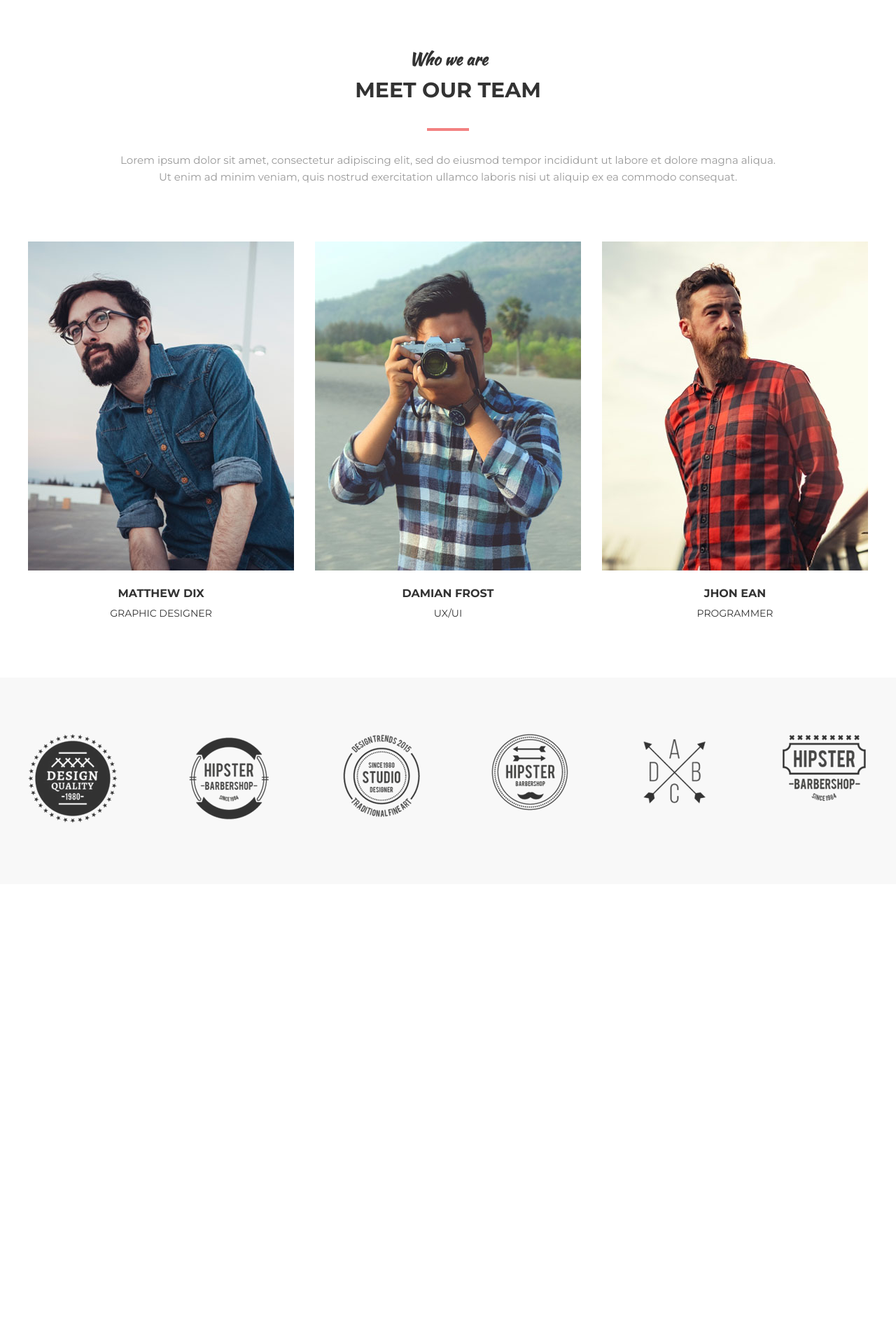
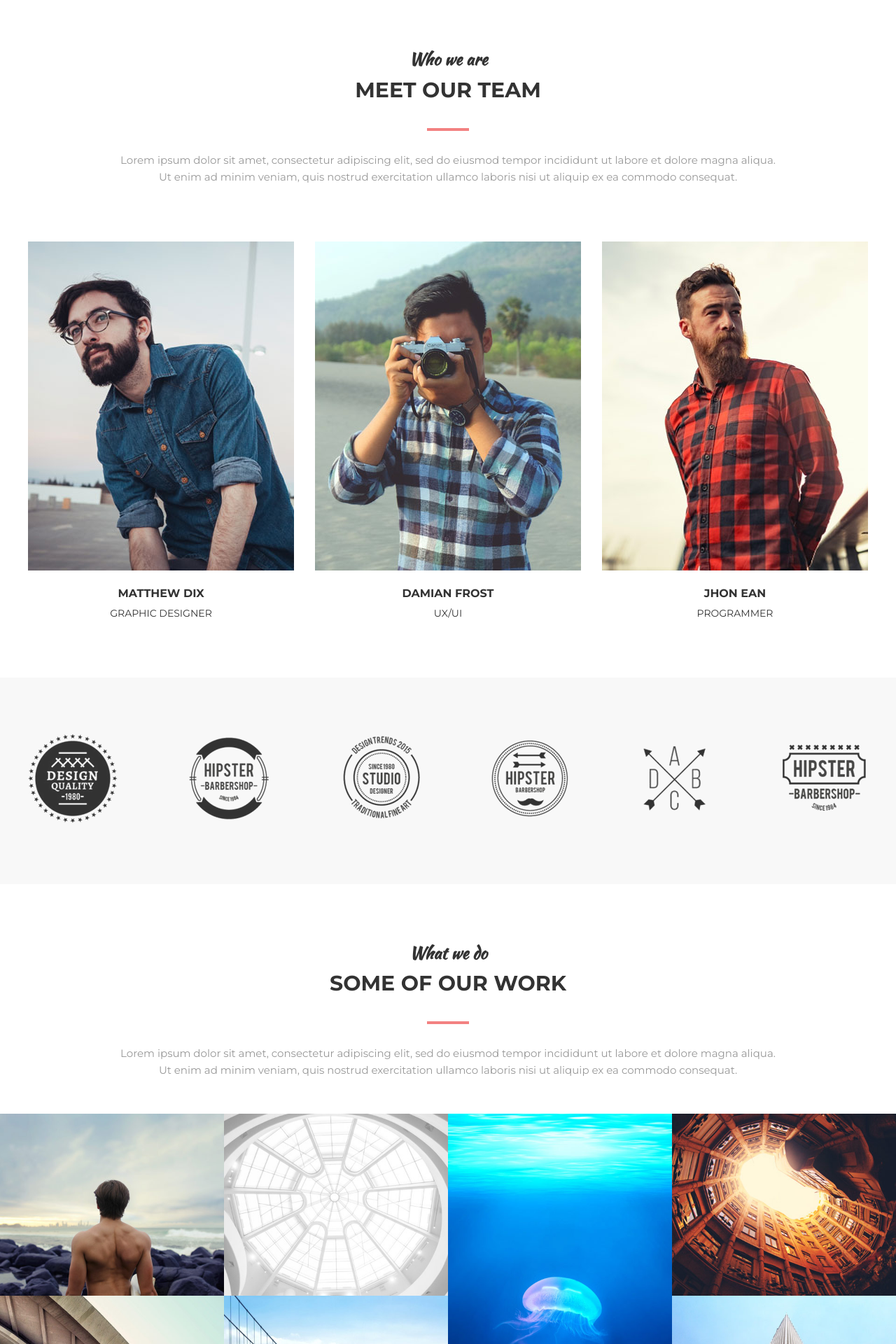
Before and after one commit to Dzikovskiy/htmlStudy, a PHP site: page / in a window 1280 px wide. Shown: the part 4400-6320 px from the top of the page at 70% size. Before the commit the page ends 5576 px from the top, so only its background shows below. Run offline with PHP 8.4, Linux system fonts and the light colour scheme; some libraries are stand-ins or nearby versions.

Commit message:
Clients page

```diff
--- a/assets/css/style.css
+++ b/assets/css/style.css
@@ -233,6 +233,10 @@ hr {
     padding-bottom: 0;
     background: url("../images/images/devices-bg.jpg") center no-repeat;
     background-size: cover;
+}
+
+.section--clients {
+    background: url("../images/images/clients-bg.jpg") center no-repeat;
 }
 
 .section_header {
@@ -517,7 +521,7 @@ hr {
 }
 
 .reviews_item {
-    padding-left: 205px;
+    padding-left: 255px;
     position: relative;
 }
 
@@ -611,4 +615,119 @@ hr {
 .logos {
     display: flex;
     justify-content: space-between;
+    align-items: center;
 }
+
+
+/*Works*/
+
+.works {
+    display: flex;
+}
+
+.works_col {
+    flex: 1 1 0;
+}
+
+.works_item {
+    position: relative;
+    background: linear-gradient(to bottom, #f38181, #fce38a);
+}
+
+.works_item:hover .works_img {
+    opacity: .1;
+}
+
+.works_item:hover .works_info {
+    opacity: 1;
+}
+
+.works_img {
+    max-width: 100%;
+    height: auto;
+    display: block;
+    transition: opacity .2s linear;
+}
+
+.works_info {
+    padding: 0 15px;
+    text-align: center;
+    position: absolute;
+    color: white;
+    opacity: 0;
+    top: 50%;
+    left: 0;
+    z-index: 1;
+    transform: translate3d(0, -50%, 0);
+    width: 100%;
+    transition: opacity .3s linear;
+}
+
+.works_title {
+    margin-bottom: 5px;
+    font-size: 14px;
+    text-transform: uppercase;
+}
+
+.works_text {
+    font-size: 15px;
+    font-weight: 300;
+    font-style: italic;
+}
+
+
+/*Clients*/
+
+.clients {
+    display: flex;
+    flex-wrap: wrap;
+    margin-top: 70px;
+}
+
+.clients_item {
+    width: 50%;
+    padding: 0 45px 0 175px;
+    position: relative;
+    margin-bottom: 60px;
+}
+
+.clients_photo {
+    width: 110px;
+    height: 110px;
+    border-radius: 50%;
+    position: absolute;
+    top: 0;
+    left: 40px;
+    z-index: 1;
+}
+
+.clients_name {
+    font-size: 14px;
+    text-transform: uppercase;
+    color: #333;
+    font-weight: 700;
+    margin-bottom: 5px;
+}
+
+.clients_prof {
+    font-size: 15px;
+    font-style: italic;
+    font-weight: 300;
+    color: #333;
+    text-transform: capitalize;
+}
+
+.clients_text {
+    font-size: 15px;
+    font-weight: 300;
+    color: #999;
+}
+
+.clients_text:before {
+    content: "";
+    display: block;
+    background-color: #f38181;
+    width: 60px;
+    height: 3px;
+    margin: 15px 0;
+}
--- a/index.html
+++ b/index.html
@@ -259,7 +259,7 @@
                 <a class="reviews_btn reviews_btn--prev" href="#">Prev</a>
                 <a class="reviews_btn reviews_btn--next" href="#">Next</a>
                 <div class="reviews_item">
-                    <img class="reviews_photo" src="assets/images/images/review_03.png" alt="">
+                    <img class="reviews_photo" src="assets/images/images/works/avatar_03.png" alt="">
                     <div class="reviews_text">"Lorem ipsum dolor sit amet, consectetur adipiscing elit, sed do eiusmod tempor incididunt ut labore et dolore magna aliqua. Ut enim ad minim veniam, quis nostrud"</div>
 
                     <div class="reviews_author">Jon Doe</div>
@@ -395,7 +395,162 @@
 
     </div>
 
+    <section class="section">
+        <div class="container">
+            <div class="section_header">
+                <h3 class="section_upptitle">What we do</h3>
+                <h2 class="section_title">Some of our work</h2>
+                <div class="section_text">
+                    <p>Lorem ipsum dolor sit amet, consectetur adipiscing elit, sed do eiusmod tempor incididunt ut labore et dolore magna aliqua. Ut enim ad minim veniam, quis nostrud exercitation ullamco laboris nisi ut aliquip ex ea commodo consequat.</p>
+                </div>
+            </div>
+        </div>
 
+        <div class="works">
+            <div class="works_col">
+                <div class="works_item">
+                    <img class="works_img" src="assets/images/images/works/work_02.jpg">
+                    <div class="works_info">
+                        <div class="works_title">creativity</div>
+                        <div class="works_text">consectetur adipiscing elit</div>
+                    </div>
+                </div>
+
+                <div class="works_item">
+                    <img class="works_img" src="assets/images/images/works/work_03.jpg">
+                    <div class="works_info">
+                        <div class="works_title">creativity</div>
+                        <div class="works_text">consectetur adipiscing elit</div>
+                    </div>
+                </div>
+            </div>
+
+            <div class="works_col">
+                <div class="works_item">
+                    <img class="works_img" src="assets/images/images/works/work_05.jpg">
+                    <div class="works_info">
+                        <div class="works_title">creativity</div>
+                        <div class="works_text">consectetur adipiscing elit</div>
+                    </div>
+                </div>
+
+                <div class="works_item">
+                    <img class="works_img" src="assets/images/images/works/work_06.jpg">
+                    <div class="works_info">
+                        <div class="works_title">creativity</div>
+                        <div class="works_text">consectetur adipiscing elit</div>
+                    </div>
+                </div>
+            </div>
+
+            <div class="works_col">
+                <div class="works_item">
+                    <img class="works_img" src="assets/images/images/works/work_04.jpg">
+                    <div class="works_info">
+                        <div class="works_title">creativity</div>
+                        <div class="works_text">consectetur adipiscing elit</div>
+                    </div>
+                </div>
+
+
+            </div>
+
+            <div class="works_col">
+                <div class="works_item">
+                    <img class="works_img" src="assets/images/images/works/work_07.jpg">
+                    <div class="works_info">
+                        <div class="works_title">creativity</div>
+                        <div class="works_text">consectetur adipiscing elit</div>
+                    </div>
+                </div>
+
+                <div class="works_item">
+                    <img class="works_img" src="assets/images/images/works/work_08.jpg">
+                    <div class="works_info">
+                        <div class="works_title">creativity</div>
+                        <div class="works_text">consectetur adipiscing elit</div>
+                    </div>
+                </div>
+            </div>
+
+        </div>
+    </section>
+
+    <div class="section">
+        <div class="container">
+            <div class="reviews">
+                <a class="reviews_btn reviews_btn--prev" href="#">Prev</a>
+                <a class="reviews_btn reviews_btn--next" href="#">Next</a>
+                <div class="reviews_item">
+                    <img class="reviews_photo" src="assets/images/images/works/avatar_03.png" alt="">
+                    <div class="reviews_text">"Lorem ipsum dolor sit amet, consectetur adipiscing elit, sed do eiusmod tempor incididunt ut labore et dolore magna aliqua. Ut enim ad minim veniam, quis nostrud"</div>
+
+                    <div class="reviews_author">Jon Doe</div>
+                </div>
+            </div>
+
+
+        </div>
+    </div>
+
+    <section class="section section--clients">
+        <div class="container">
+            <div class="section_header">
+                <h3 class="section_upptitle">Happy clients</h3>
+                <h2 class="section_title">What people say</h2>
+            </div>
+
+
+            <div class="clients">
+
+                <div class="clients_item">
+                    <img class="clients_photo" src="assets/images/images/clients_03.png" alt="">
+                    <div class="clients_content">
+
+                        <div class="clients_name">Matt Scot</div>
+                        <div class="clients_prof">Programmer</div>
+                        <div class="clients_text">Lorem ipsum dolor sit amet, consectetur adipiscing elit, sed do eiusmod tempor incididunt ut labore et dolore magna aliqua. Ut enim ad minim.</div>
+
+                    </div>
+                </div>
+
+                <div class="clients_item">
+                    <img class="clients_photo" src="assets/images/images/clients_05.png" alt="">
+                    <div class="clients_content">
+
+                        <div class="clients_name">Matt Scot</div>
+                        <div class="clients_prof">Programmer</div>
+                        <div class="clients_text">Lorem ipsum dolor sit amet, consectetur adipiscing elit, sed do eiusmod tempor incididunt ut labore et dolore magna aliqua. Ut enim ad minim.</div>
+
+                    </div>
+                </div>
+
+                <div class="clients_item">
+                    <img class="clients_photo" src="assets/images/images/clients_09.png" alt="">
+                    <div class="clients_content">
+
+                        <div class="clients_name">Matt Goor</div>
+                        <div class="clients_prof">Programmer</div>
+                        <div class="clients_text">Lorem ipsum dolor sit amet, consectetur adipiscing elit, sed do eiusmod tempor incididunt ut labore et dolore magna aliqua. Ut enim ad minim.</div>
+
+                    </div>
+                </div>
+
+                <div class="clients_item">
+                    <img class="clients_photo" src="assets/images/images/clients_10.png" alt="">
+                    <div class="clients_content">
+
+                        <div class="clients_name">Frank Scot</div>
+                        <div class="clients_prof">Programmer</div>
+                        <div class="clients_text">Lorem ipsum dolor sit amet, consectetur adipiscing elit, sed do eiusmod tempor incididunt ut labore et dolore magna aliqua. Ut enim ad minim.</div>
+
+                    </div>
+                </div>
+
+            </div>
+
+        </div>
+    </section>
 
 
 </body>
```
Also changed, not shown: assets/images/images/clients-bg.jpg (added), assets/images/images/clients_03.png (added), assets/images/images/clients_05.png (added), assets/images/images/clients_09.png (added), assets/images/images/clients_10.png (added), assets/images/images/works/avatar_03.png (added), assets/images/images/works/work_02.jpg (added), assets/images/images/works/work_03.jpg (added), assets/images/images/works/work_04.jpg (added), assets/images/images/works/work_05.jpg (added), assets/images/images/works/work_06.jpg (added), assets/images/images/works/work_07.jpg (added), assets/images/images/works/work_08.jpg (added).
